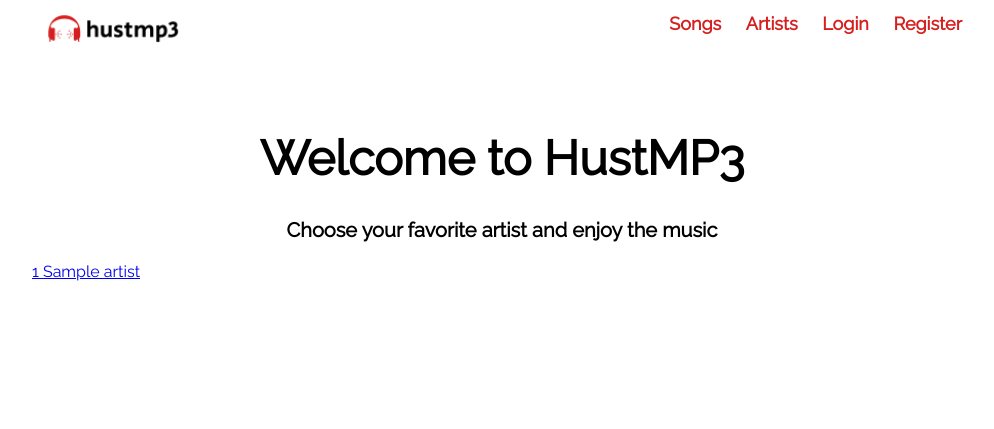
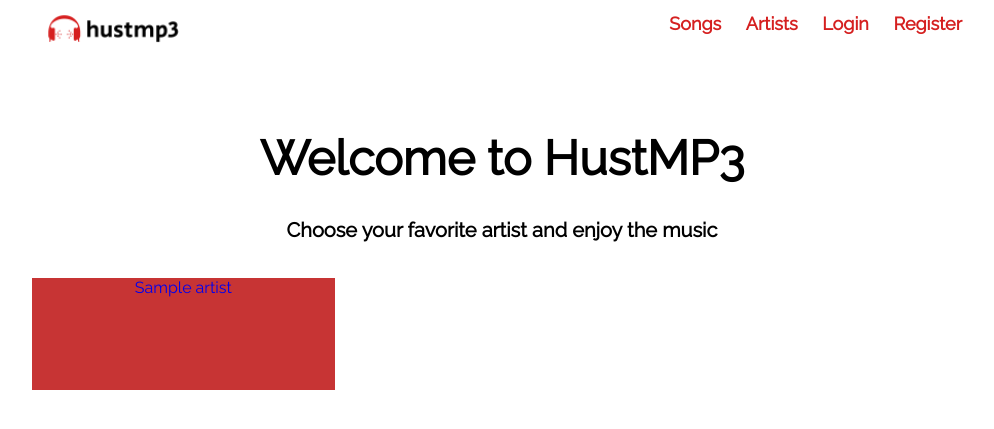
Before and after one commit to dien-hust63/HDDMusicWeb, a PHP site: the page made by application/views/index/index.php in a window 1280 px wide. Shown: the top 429 px of the page, without its empty margins (138-1132 px from the left). Run offline with PHP 8.4, Linux system fonts and the light colour scheme; the template is opened without the code that fills it: most values are stand-ins (such as "Sample title", 1, 10 or a date in 2020); some libraries are stand-ins or nearby versions.

Commit message:
Update: theme

```diff
--- a/application/views/index/index.php
+++ b/application/views/index/index.php
@@ -1,13 +1,13 @@
 <!--
 <?php
-if (isset($_SESSION['user_login_status']) || isset($_SESSION['admin_login_status'])){
+if (isset($_SESSION['user_login_status']) || isset($_SESSION['admin_login_status'])) {
 	if ($_SESSION['user_login_status'] == 1) {
-		echo "<br/> Hey ". $_SESSION['user_name'] . ". You are logged in.
+		echo "<br/> Hey " . $_SESSION['user_name'] . ". You are logged in.
 		Try to close this browser tab and open it again. Still logged in!";
 ?><form action="login/signin" method="post" >
 		<input type="submit" value="Log out" name="logout"></form><?php
 																} else if ($_SESSION['admin_login_status'] == 1) {
-		echo "<br/> Hey admin ". $_SESSION['admin_name'] . ". You are logged in.
+																	echo "<br/> Hey admin " . $_SESSION['admin_name'] . ". You are logged in.
 		Try to close this browser tab and open it again. Still logged in!";
 																	include(LOG_OUT);
 																}
@@ -27,12 +27,16 @@ if (isset($_SESSION['user_login_status']) || isset($_SESSION['admin_login_status
 $number = 0;
 
 ?>
-<?php foreach ($artist as $artistitem):?>
-	<?php $path = BASE_PATH."/artist/viewdetail/".$artistitem['Artist']['id']."/".strtolower(str_replace(" ","-",$artistitem['Artist']['name'])); ?>
-	<a class="big" href="<?php echo  $path?>">
-	<span class="artist">
-	<?php echo ++$number?>
-	<?php echo $artistitem['Artist']['name']?>
-	</span>
-	</a><br/>
-<?php endforeach?>
+<div class="artist-list">
+	<?php foreach ($artist as $artistitem) : ?>
+		<?php $path = BASE_PATH . "/artist/viewdetail/" . $artistitem['Artist']['id'] . "/" . strtolower(str_replace(" ", "-", $artistitem['Artist']['name'])); ?>
+		<a class="big" href="<?php echo  $path ?>">
+			<div class="artist">
+				<!--
+					<?php echo ++$number ?>
+				-->
+				<?php echo $artistitem['Artist']['name'] ?>
+			</div>
+		</a>
+	<?php endforeach ?>
+</div>
--- a/public/css/theme.css
+++ b/public/css/theme.css
@@ -115,3 +115,23 @@ body {
     font-size: 1.25rem;
     margin-top: 1rem;
 }
+
+.artist-list {
+    display: grid;
+    grid-template-columns: 1fr 1fr 1fr;
+    column-gap: 1rem;
+}
+
+.artist {
+    height: 7rem;
+    margin-left: auto;
+    margin-right: auto;
+}
+.artist-list > a {
+    background-color: #c73434;
+    display: flex;
+    margin-top: auto;
+    margin-bottom: auto;
+    text-decoration: none;
+    margin-top: 1rem;
+}
```
Lines whose indentation alone changed are shown as unchanged.
